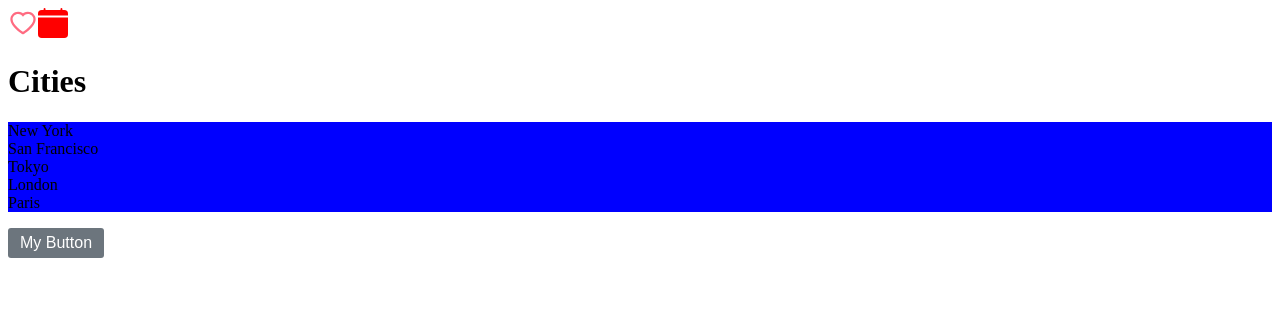
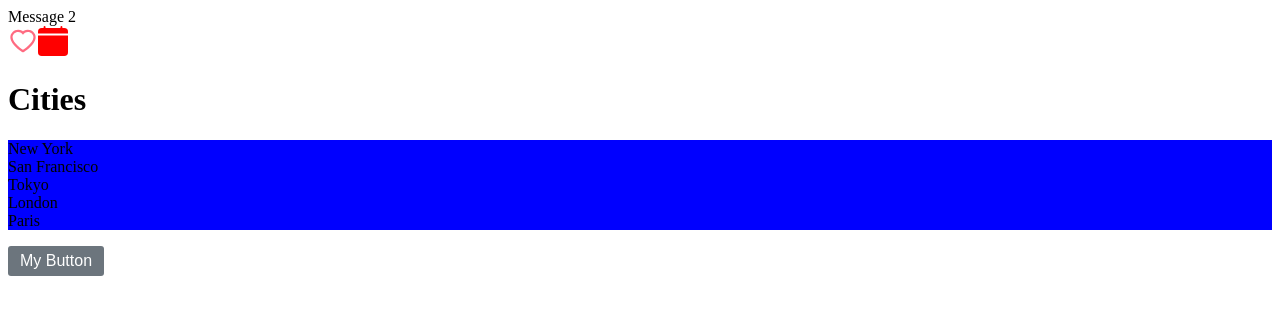
Before and after one commit to lab127/react-vite, a React (Vite) app: page / in a window 1280 px wide. Shown: the top 314 px of the page. Built offline with nearby package versions, Linux system fonts and the light colour scheme.

Commit message:
p1.5.5 understanding strict mode

```diff
--- a/src/App.tsx
+++ b/src/App.tsx
@@ -5,6 +5,7 @@
 import "./App.css";
 import { BsFillCalendarFill } from "react-icons/bs";
 import Like from "./components/Like";
+import Message from "./Message";
 
 function App() {
   let items = ["New York", "San Francisco", "Tokyo", "London", "Paris"];
@@ -45,6 +46,7 @@
 
   return (
     <>
+      <Message />
       <Like onLike={() => console.log("klik")} />
       <BsFillCalendarFill color="red" size="30" />
       <div>
--- a/src/Message.tsx
+++ b/src/Message.tsx
@@ -1,8 +1,13 @@
-function Message() {
-  // JSX:JavaScript XML
-  const name = "";
-  if (name) return <h1>Hello {name}</h1>;
-  return <h1>Hello World</h1>;
-}
+let count = 0;
+
+const Message = () => {
+  console.log("Message called", count);
+  // output
+  // Message called 0
+  // Message called 1
+
+  count++;
+  return <div>Message {count}</div>;
+};
 
 export default Message;
```
